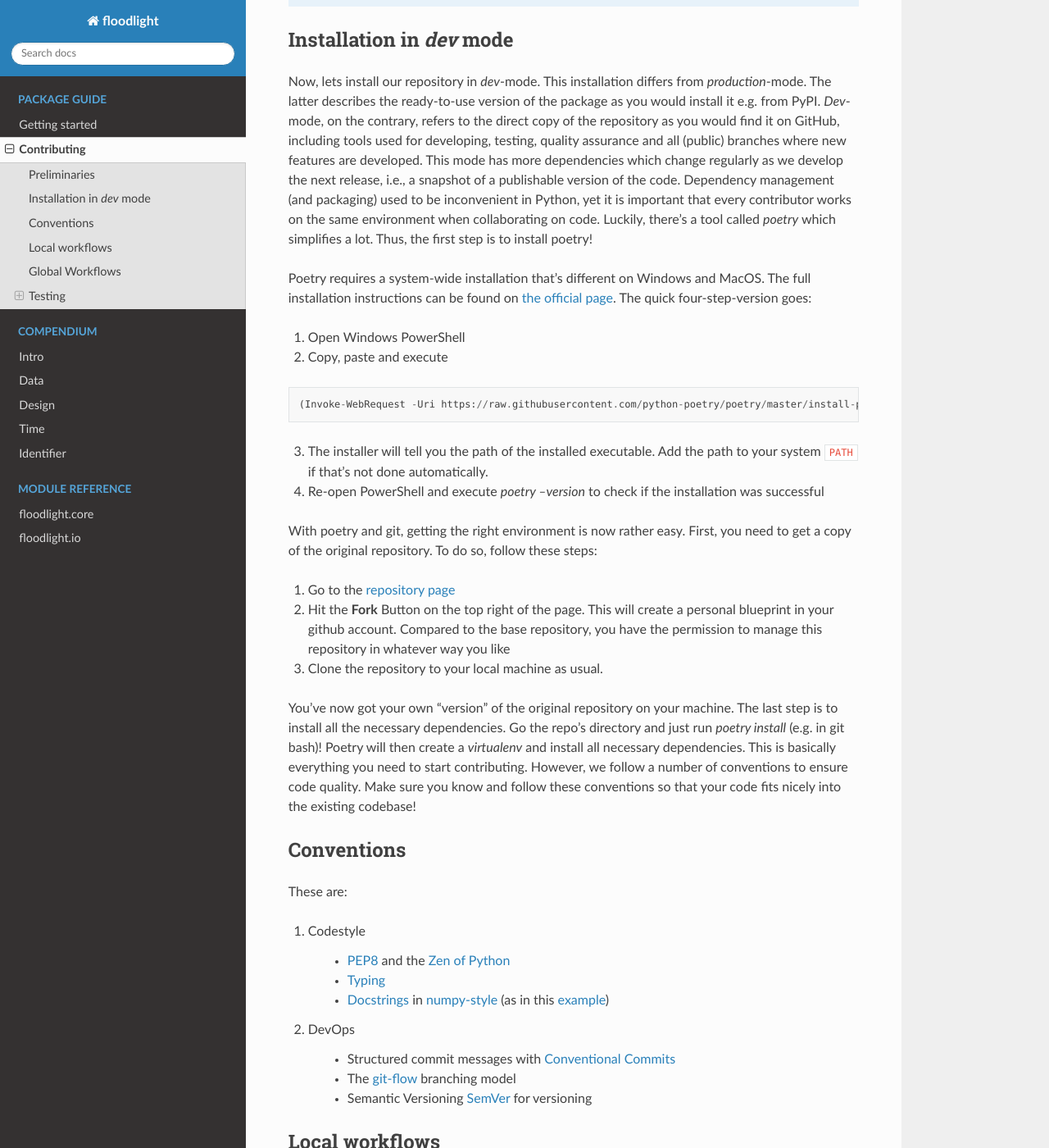
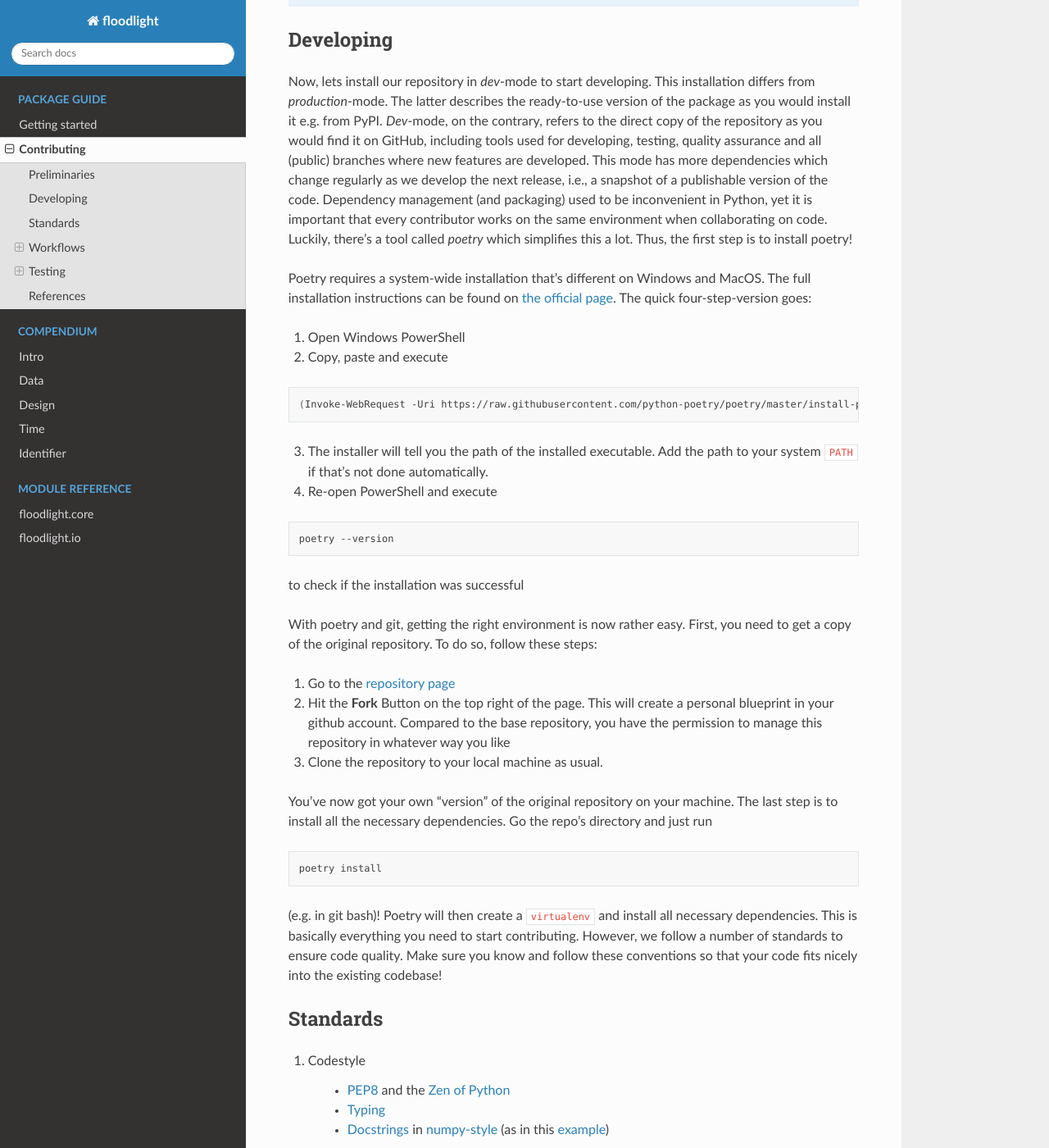
Before and after one commit to floodlight-sports/floodlight, a Sphinx documentation site: the page built from docs/source/guides/contrib_manual.rst, in a window 1280 px wide and 1400 px high, scrolled down 1034 px. Shown: the whole window at 82% size. Built offline with Sphinx 7.4.7 and the Read the Docs theme 2.0.0, drawn with Linux system fonts in a browser that asks for light colours; pages that are not in the unit, such as notebooks, are missing from menus; some of the changed text lies outside the part shown.

Commit message:
docs: restructure sections in contrib manual

`````diff
--- a/docs/source/guides/contrib_manual.rst
+++ b/docs/source/guides/contrib_manual.rst
@@ -30,24 +30,30 @@ There are a few pre-requisites for using this guide:
     This guide was designed and tested on Windows. If you use a different OS, the basics still apply, although the specific steps during setup might differ. We try to include sources for all these steps so that you can check for yourself if there are OS-dependent changes on how to proceed.
 
 
-Installation in *dev* mode
-==========================
+Developing
+==========
 
-Now, lets install our repository in *dev*-mode. This installation differs from *production*-mode. The latter describes the ready-to-use version of the package as you would install it e.g. from PyPI. *Dev*-mode, on the contrary, refers to the direct copy of the repository as you would find it on GitHub, including tools used for developing, testing, quality assurance and all (public) branches where new features are developed. This mode has more dependencies which change regularly as we develop the next release, i.e., a snapshot of a publishable version of the code. Dependency management (and packaging) used to be inconvenient in Python, yet it is important that every contributor works on the same environment when collaborating on code. Luckily, there's a tool called *poetry* which simplifies a lot. Thus, the first step is to install poetry!
+Now, lets install our repository in *dev*-mode to start developing. This installation differs from *production*-mode. The latter describes the ready-to-use version of the package as you would install it e.g. from PyPI. *Dev*-mode, on the contrary, refers to the direct copy of the repository as you would find it on GitHub, including tools used for developing, testing, quality assurance and all (public) branches where new features are developed. This mode has more dependencies which change regularly as we develop the next release, i.e., a snapshot of a publishable version of the code. Dependency management (and packaging) used to be inconvenient in Python, yet it is important that every contributor works on the same environment when collaborating on code. Luckily, there's a tool called *poetry* which simplifies this a lot. Thus, the first step is to install poetry!
 
 Poetry requires a system-wide installation that's different on Windows and MacOS. The full installation instructions can be found on `the official page <https://python-poetry.org/docs/master/#installation>`_. The quick four-step-version goes:
 
 1. Open Windows PowerShell
 2. Copy, paste and execute
 
-.. code-block::
+.. code-block:: shell
 
     (Invoke-WebRequest -Uri https://raw.githubusercontent.com/python-poetry/poetry/master/install-poetry.py -UseBasicParsing).Content | python -
 
 
 3. The installer will tell you the path of the installed executable. Add the path to your system ``PATH`` if that's not done automatically.
 
-4. Re-open PowerShell and execute `poetry --version` to check if the installation was successful
+4. Re-open PowerShell and execute
+
+.. code-block:: shell
+
+    poetry --version
+
+to check if the installation was successful
 
 With poetry and git, getting the right environment is now rather easy. First, you need to get a copy of the original repository. To do so, follow these steps:
 
@@ -55,13 +61,17 @@ With poetry and git, getting the right environment is now rather easy. First, yo
 2. Hit the **Fork** Button on the top right of the page. This will create a personal blueprint in your github account. Compared to the base repository, you have the permission to manage this repository in whatever way you like
 3. Clone the repository to your local machine as usual.
 
-You've now got your own "version" of the original repository on your machine. The last step is to install all the necessary dependencies. Go the repo's directory and just run `poetry install` (e.g. in git bash)! Poetry will then create a `virtualenv` and install all necessary dependencies. This is basically everything you need to start contributing. However, we follow a number of conventions to ensure code quality. Make sure you know and follow these conventions so that your code fits nicely into the existing codebase!
+You've now got your own "version" of the original repository on your machine. The last step is to install all the necessary dependencies. Go the repo's directory and just run
+
+.. code-block:: shell
+
+    poetry install
+
+(e.g. in git bash)! Poetry will then create a ``virtualenv`` and install all necessary dependencies. This is basically everything you need to start contributing. However, we follow a number of standards to ensure code quality. Make sure you know and follow these conventions so that your code fits nicely into the existing codebase!
 
 
-Conventions
-===========
-
-These are:
+Standards
+=========
 
 1. Codestyle
 
@@ -76,22 +86,26 @@ These are:
     * Semantic Versioning `SemVer <https://semver.org/>`_ for versioning
 
 
-Local workflows
-===============
+Workflows
+=========
+
+Local Workflows
+---------------
 
 Most of these conventions are enforced through the contributing workflow
 (fork - clone - edit - pull request) as well as automatically with GitHub Actions used for
 continuous integration purposes. However, you may want to ensure a local dev environment that
 actively facilitates these conventions. There are a number of tools you can use to do so:
 
-#### Pre-Commit Hooks
+Pre-Commit Hooks
+~~~~~~~~~~~~~~~~
 
 You can install pre-defined pre-commit hooks by running:
 
-````
-poetry run pre-commit install
-poetry run pre-commit install --hook-type commit-msg
-````
+.. code-block:: shell
+
+    poetry run pre-commit install
+    poetry run pre-commit install --hook-type commit-msg
 
 These hooks will automatically get activated whenever you commit any code, and check for code style
 (via black and flake8) as well as commit message structure. You can also activate each of these tools
@@ -105,8 +119,8 @@ manually by running the following commands (see the respective docs for full int
 - update hooks: `pre-commit autoupdate`
 - check a commit message: `cz check -m "my commit message"`
 
-
-#### PyCharm
+IDEs
+~~~~
 
 Additionally, if you use an IDE like PyCharm, you can set up your favorite tool to help you right
 during coding. For example:
@@ -117,21 +131,16 @@ during coding. For example:
 4. Setting > Tools > Python Integrated Tools: Set default tester and docstring format
 
 
-
 Global Workflows
-================
+----------------
 
 Once you have made your fork and clone of the original repository, there are three copies that are of interest:
 
-- the original repostiry, hereafter called `base` or `upstream`
+- the original repository, hereafter called `base` or `upstream`
 - your fork that's stored on GitHub (`origin`)
 - the local clone on your machine (`local`)
 
-Up to this point, you're set up so that you can develop on `local`. The remaining question is: once you've done some work and coded that cool new feature, how do you get your changes into `base`? There are two major ways of doing so.
-
-### Develop locally, merge remotely
-
-This is the standard way for contributing to an open source repository without having direct write access. In a nutshell, you want to keep your `local` up to date with `base`, develop a new feature on `local`, and request to merge it into `base` once you're finished. The long story goes like this:
+Up to this point, you're set up so that you can develop on `local`. The remaining question is: once you've done some work and coded that cool new feature, how do you get your changes into `base`? The standard way for contributing to an open source repository without having direct write access is to develop locally, then merge globally. In a nutshell, you want to keep your `local` up to date with `base`, develop a new feature on `local`, and request to merge it into `base` once you're finished. The long story goes like this:
 
 Remember that we follow a (slim-fit) version of the git-flow model, which gives the `main` and `develop` branch a special role. These are reserved for stable snapshots of the code (`main`) as well as (potentially unstable) checkpoints during development of a new version (`develop`). There's two implications here:
 
@@ -429,3 +431,8 @@ Testing workflow
     #. After or before writing a class or method write the according tests and fixtures to keep your test suite always up to date.
     #. After finishing your coding session :ref:`run pytest <How to execute pytest>` again.
     #. If you have not finished your task write a test that points to were you ended the last time.
+
+
+References
+==========
+https://git-scm.com/book/de/v2/GitHub-Mitwirken-an-einem-Projekt
`````
Also changed, not shown: other parts of docs/source/guides/contrib_manual.rst (+0 -7 lines).
